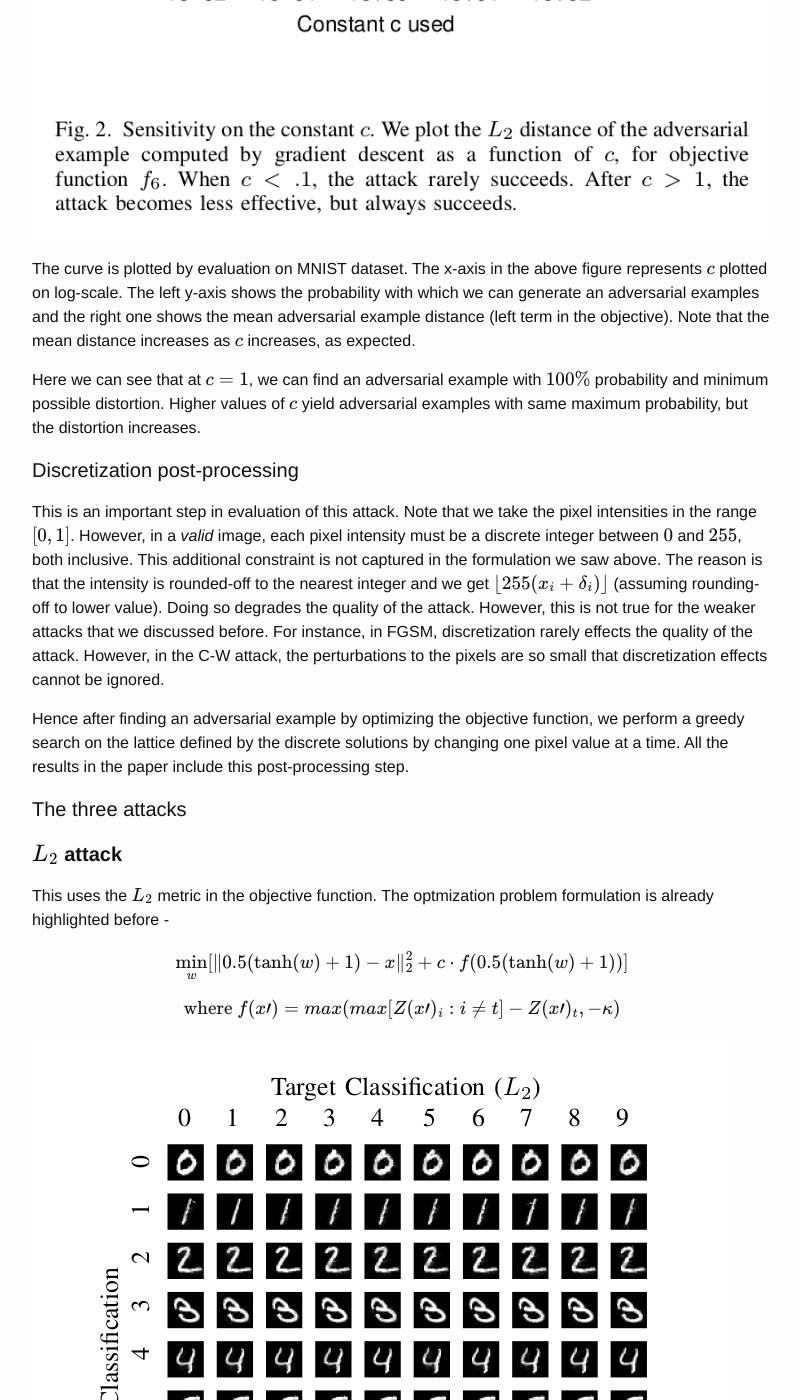
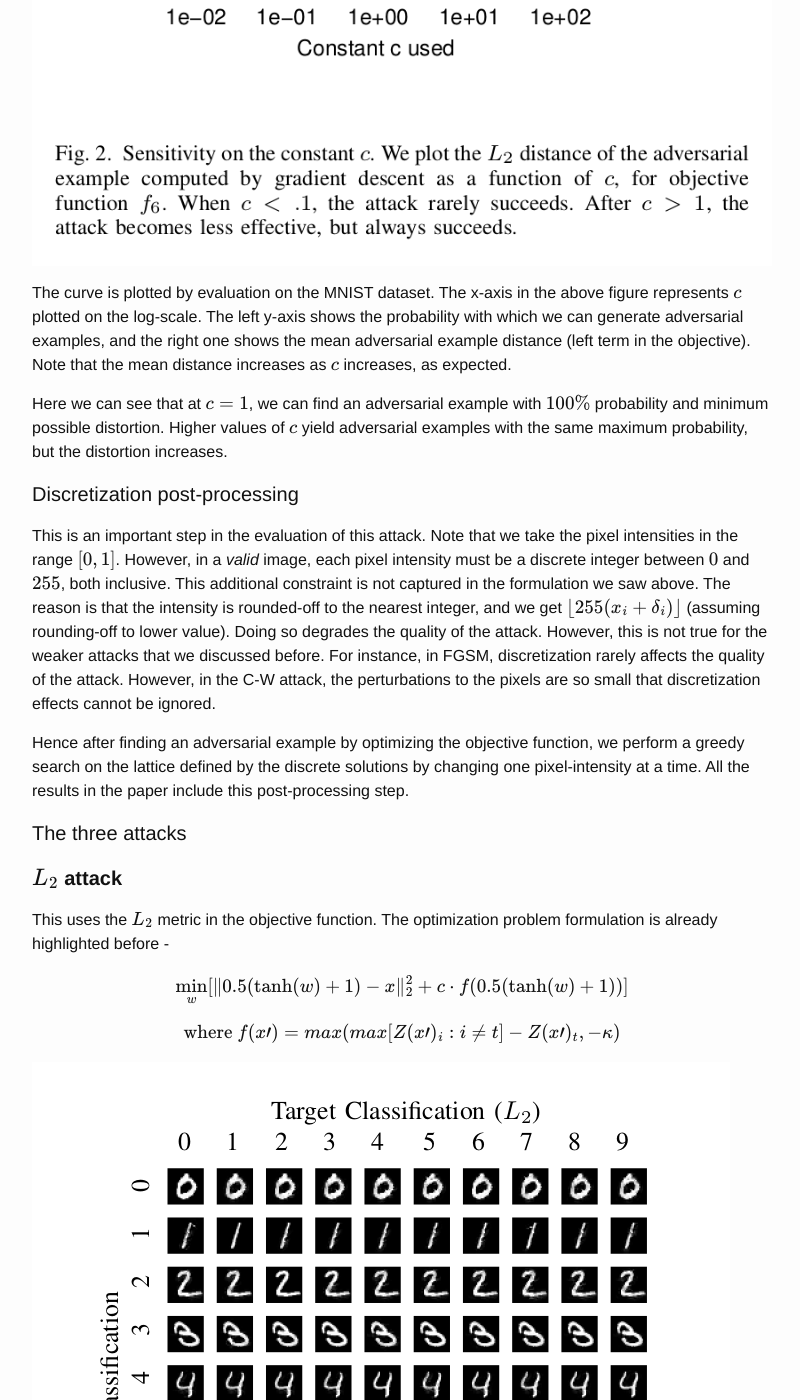
Before and after one commit to aarl-ieee-nitk/aarl-ieee-nitk.github.io, a Jekyll site: the page built from _posts/2020-04-09-Survey-on-Adversarial-attacks-and-defenses.md, in a window 1280 px wide and 1400 px high, scrolled down 29333 px. Shown: the whole window, without its empty margins (238-1038 px from the left). Built offline with Jekyll 4.4.1, drawn with Linux system fonts in a browser that asks for light colours; formulas are drawn with MathJax 3; some of the changed text lies outside the part shown.

Commit message:
fixed grammatical errors

````diff
--- a/_posts/2020-04-09-Survey-on-Adversarial-attacks-and-defenses.md
+++ b/_posts/2020-04-09-Survey-on-Adversarial-attacks-and-defenses.md
@@ -432,19 +432,19 @@
 
 There are generally two approaches for this -
 
-1. Construct proofs for an lower bound on the robustness. This means to ensure that the network will at least perform as good as some lower limit. In the context of images, this corresponds to giving some guarantee that if the input is perturbed at most by some amount, the output will still be classified correctly.
+1. Construct proofs for a lower bound on the robustness. This means to ensure that the network will at least perform as good as some lower limit. In the context of images, this corresponds to giving some guarantee that if the input is perturbed at most by some amount, the output will still be classified correctly.
 
 2. Demonstrate attacks for an upper bound on the robustness. This corresponds to introducing an attack that successfully breaks a defense system, thereby putting an upper bound on the performance.
 
 Coming up with the proofs for the first method is difficult. Many times, it might be easier to come up with strong attacks and use them as benchmarks for evaluation. This paper does the same - It breaks defensive distillation by the second approach.
 
-The attack method introduced in this paper is perhaps the strongest of all we discussed before. Carlini-Wagner attack is the first to generate adversarial examples for ImageNet. All the other attack methods fail to produce "neat" adversarial examples either due to the maximum limiting perturbation allowed or computational expense. This method even works against Defensive Distillation, while all the other attacks discussed above fail, getting their success rate decreased from $95\%$ to $0.5\%$. However, this attack gets a success rate of $100\%$ on distilled as well as undistilled Neural Nets!
+The attack method introduced in this paper is perhaps the strongest of all we discussed before. The Carlini-Wagner attack is the first to generate adversarial examples for ImageNet. All the other attack methods fail to produce "neat" adversarial examples either due to the maximum limiting perturbation allowed or computational expense. This method even works against Defensive Distillation, while all the other attacks discussed above fail, getting their success rate decreased from $95\%$ to $0.5\%$. However, this attack gets a success rate of $100\%$ on distilled as well as undistilled Neural Nets!
 
-Carlini-Wagner give three forms of the attack, differing in the $L_p$ norms, which measure the distance between pixels -
+Carlini-Wagner gives three forms of the attack, differing in the $L_p$ norms, which measure the distance between pixels -
 
 * $L_0$ distance corresponds to the number of pixels that have been altered in the image.
 
-* $L_2$ corresponds to the Eucledian distance between the images - squaring all the pixel-values, summing, and taking square root.
+* $L_2$ corresponds to the Euclidean distance between the images - squaring all the pixel-values, summing, and taking the square root.
 
 * $L_\infty$ measures the maximum difference between any two pixels in the images. Informally, it means that no pixel is allowed to change beyond an upper limit.
 
@@ -456,7 +456,7 @@
 
 $$\text{and }x+n \; \epsilon \; [0, 1]^n$$
 
-It means for an input image $x$, find a perturbation $\delta$ such that it minimizes $D$, as measured by an $L_p$ norm metric (three of them discussed above). This is subject to that the network/classifier $C$ classifies the perturbed image into the target class $t$, and the perturbed pixel still lies in the valid range (0 and 1 correspond to 0 and 255 normalized pixel-values respectively). The first condition lets source-target misclassification and the second makes sure that the image is still valid with respect to the input distribution.
+It means for an input image $x$, find a perturbation $\delta$ such that it minimizes $D$, as measured by an $L_p$ norm metric (three of them discussed above). This is subject to that the network/classifier $C$ classifies the perturbed image into the target class $t$, and the perturbed pixel still lies in the valid range (0 and 1 correspond to 0 and 255 normalized pixel-values respectively). The first condition lets source-target misclassification, and the second makes sure that the image is still valid with respect to the input distribution.
 
 Let us divide the optimization problem into three parts -
 
@@ -470,7 +470,7 @@
 
 Here $Z$ are the output logits of the network.
 
-**II**. Now, instead of using the constraint version
+**II**. Now, instead of using the constraint version -
 
 $$\min_{\delta} D(x, x+\delta)$$
 
@@ -496,29 +496,29 @@
 
 $$\text{where } f(x\prime)=max(max[Z(x\prime)_{i}: i \neq t] - Z(x\prime)_{t}, -\kappa)$$
 
-The left term in the minimization objective denotes the similarity between the original and perturbed samples, with the distance measured in $L_2$ norm. The right term is the objective function $f$ on the perturbed image that ensures the first condition ($f$ is negative or $0$ if the target class is $t$). The second condition is satisfied implicitly by the change of variables (due to the range of $\tanh$). The constant $\kappa$ is a tuning parameter denoting the confidence with which the input is misclassified. If its magnitude is large, the output logits for class $t$ should be large as compared to the output logits of all other classes, therby forcing the network to find an adversarial example with higher confidence.
+The left term in the minimization objective denotes the similarity function between the original and perturbed samples, with the distance measured in $L_2$ norm. The right term in the objective function ensures the first condition ($f$ is negative or $0$ if the target class is $t$). The second condition is satisfied implicitly by the change of variables (due to the range of $\tanh$). The constant $\kappa$ is a tuning parameter denoting the confidence with which the input is misclassified. If its magnitude is large, the output logits for class $t$ should be large as compared to the output logits of all other classes, thereby forcing the network to find an adversarial example with higher confidence. Metaphorically, the first term denotes **distance**, and the second term denotes **confidence**.
 
 Finally, the whole objective minimizes the distortion, simultaneously misclassifying the original input to some target class. The trade-off between the two parts of the objective is steered by the constant $c$. Now, how to choose $c$?
 
-If $c$ is large, gradient descent (or modified Adam updates) takes steps in an overly-greedy manner forcing the whole minimization procedure dominated by the second term, and ignoring the distance loss fucntion. This would lead to the adversarial example being too different from the original one and hence sub-optimal solutions. However, if $c$ is very small (close to $0$), gradient descent would not be able to make any progress and we won't find any adversarial examples. For a fixed constant $c$ to be useful, it is important that the two terms in the objective ($D$ and $f$) should remain approximately equal. So we use modified binary search for finding the suitable $c$. We start with a small $c$ value, say $0.01$, plug it into the objective and run $10,000$ steps of gradient descent with Adam optimizer to find the adversarial example. Repeating this process by doubling the value of $c$, we get the following curve -
+If $c$ is large, gradient descent (or modified Adam updates) takes steps in an overly-greedy manner forcing the whole minimization procedure dominated by the second term and ignoring the distance loss function. This would lead to the adversarial example being too different from the original one and hence sub-optimal solutions. However, if $c$ is very small (close to $0$), gradient descent would not be able to make any progress, and we won't find any adversarial examples. For a fixed constant $c$ to be useful, it is important that the two terms in the objective ($D$ and $f$) should remain approximately equal. So we use a modified binary search for finding the suitable $c$. We start with a small $c$ value, say $0.01$, plug it into the objective, and run $10,000$ steps of gradient descent with Adam optimizer to find the adversarial example. Repeating this process by doubling the value of $c$, we get the following curve -
 
 ![choosing c](/assets/adv/choosing_c.png)
 
-The curve is plotted by evaluation on MNIST dataset. The x-axis in the above figure represents $c$ plotted on log-scale. The left y-axis shows the probability with which we can generate an adversarial examples and the right one shows the mean adversarial example distance (left term in the objective). Note that the mean distance increases as $c$ increases, as expected.
+The curve is plotted by evaluation on the MNIST dataset. The x-axis in the above figure represents $c$ plotted on the log-scale. The left y-axis shows the probability with which we can generate adversarial examples, and the right one shows the mean adversarial example distance (left term in the objective). Note that the mean distance increases as $c$ increases, as expected.
 
-Here we can see that at $c=1$, we can find an adversarial example with $100\%$ probability and minimum possible distortion. Higher values of $c$ yield adversarial examples with same maximum probability, but the distortion increases.
+Here we can see that at $c=1$, we can find an adversarial example with $100\%$ probability and minimum possible distortion. Higher values of $c$ yield adversarial examples with the same maximum probability, but the distortion increases.
 
 #### <a name="discretization"></a>Discretization post-processing
 
-This is an important step in evaluation of this attack. Note that we take the pixel intensities in the range $[0, 1]$. However, in a *valid* image, each pixel intensity must be a discrete integer between $0$ and $255$, both inclusive. This additional constraint is not captured in the formulation we saw above. The reason is that the intensity is rounded-off to the nearest integer and we get $\lfloor 255(x_i+\delta_i) \rfloor$ (assuming rounding-off to lower value). Doing so degrades the quality of the attack. However, this is not true for the weaker attacks that we discussed before. For instance, in FGSM, discretization rarely effects the quality of the attack. However, in the C-W attack, the perturbations to the pixels are so small that discretization effects cannot be ignored.
+This is an important step in the evaluation of this attack. Note that we take the pixel intensities in the range $[0, 1]$. However, in a *valid* image, each pixel intensity must be a discrete integer between $0$ and $255$, both inclusive. This additional constraint is not captured in the formulation we saw above. The reason is that the intensity is rounded-off to the nearest integer, and we get $\lfloor 255(x_i+\delta_i) \rfloor$ (assuming rounding-off to lower value). Doing so degrades the quality of the attack. However, this is not true for the weaker attacks that we discussed before. For instance, in FGSM, discretization rarely affects the quality of the attack. However, in the C-W attack, the perturbations to the pixels are so small that discretization effects cannot be ignored.
 
-Hence after finding an adversarial example by optimizing the objective function, we perform a greedy search on the lattice defined by the discrete solutions by changing one pixel value at a time. All the results in the paper include this post-processing step.
+Hence after finding an adversarial example by optimizing the objective function, we perform a greedy search on the lattice defined by the discrete solutions by changing one pixel-intensity at a time. All the results in the paper include this post-processing step.
 
 #### <a name="three-attacks"></a>The three attacks
 
 #### <a name="L-2"></a>**$L_2$ attack**
 
-This uses the $L_2$ metric in the objective function. The optmization problem formulation is already highlighted before -
+This uses the $L_2$ metric in the objective function. The optimization problem formulation is already highlighted before -
 
 $$\min_{w} [\lVert0.5(\tanh(w)+1)-x\rVert^2_2 + c \cdot f(0.5(\tanh(w)+1))]$$
 
@@ -528,19 +528,19 @@
 
 ![L2 attack on CIFAR10](/assets/adv/l2_ci.png)
 
-This shows the $L_2$ attack on the MNIST and CIFAR10 dataset. In MNIST, the only case where one would find a little visual difference between the original and the adversarial digit is when the source is $7$ and target is $6$. For CIFAR10, there is no visual distinction from the baseline image.
+This shows the $L_2$ attack on the MNIST and CIFAR10 dataset. In MNIST, the only case where one would find a little visual difference between the original and the adversarial digit is when the source is $7$, and the target is $6$. For CIFAR10, there is no visual distinction from the baseline image.
 
-The other two norms are not straight-forward as $L_2$ and rquire some bells and whistles to work.
+The other two norms are not straight-forward as $L_2$ and require some bells and whistles to work.
 
 #### <a name="L-0"></a>**$L_0$ attack**
 
-The $L_0$ metric is non-differentiable, hence cannot be used directly for gradient descent procedure. $L_0$ measure the distance in terms of the number of pixels that have different intensities in the two examples. Hence we use an iterative algorithm that starts from the whole set of pixels that could be modified, make an $L_2$ attack on the pixels, and then freeze the pixels which produce a distortion that does effects the output less than some threshold amount. This is then repeated until we find a minimal set of pixel, perturbing which will change the output class the most.
+The $L_0$ metric is non-differentiable, hence cannot be used directly for gradient descent procedure. $L_0$ measure the distance in terms of the number of pixels that have different intensities in the two examples. Hence we use a shrinking iterative algorithm that starts from the whole set of pixels that could be modified, makes an $L_2$ attack on the input image, and then freezes the pixels modifying, which affects the output by less than some specified amount. This is then repeated until we find a minimal set of pixels, and perturbing, which will change the output class the most.
 
 ![L0 attack on MNIST](/assets/adv/l0_mn.png)
 
 ![L0 attack on CIFAR10](/assets/adv/l0_ci.png)
 
-As we can see, for MNIST, this method produces images with more distortions as compared to the $L_2$, but still the adversarial examples are not so different. The result is same as the previous for CIFAR10.
+As we can see, for MNIST, this method produces images with more distortions as compared to the $L_2$, but still, the adversarial examples are not so different. The result is the same as the previous for CIFAR10.
 
 #### <a name="L-inf"></a>**$L_{\infty}$ attack**
 
@@ -554,32 +554,32 @@
 
 $$\min_{\delta} [\sum_i[max((\delta_i-\tau), 0)] + c \cdot f(x+\delta)]$$
 
-Here, all the pixels having intensity more than $\tau$ are penalized. This prevents oscillations as all the large values are penalized.
+Here, all the pixels having intensities more than $\tau$ are penalized. This prevents oscillations as all the large values are penalized.
 
 ![L_inf attack on MNIST](/assets/adv/linf_mn.png)
 
 ![L_inf attack on CIFAR10](/assets/adv/linf_ci.png)
 
-The perturbations are noticable on the MNIST dataset, but still are recognizable as their original classes. Attack on CIFAR10 has no visual difference from the baseline input. **On the ImageNet dataset, $L_{\infty}$ attack produces so small perturbations that it is possible to change the clssification of the input into any desirable class by changing just the lowest bit of each pixel**, a change that would be impossible to detect visually.
+The perturbations are noticeable on the MNIST dataset, but still are recognizable as their original classes. Attack on CIFAR10 has no visual difference from the baseline input. **On the ImageNet dataset, $L_{\infty}$ attack produces such small perturbations that it is possible to change the classification of the input into any desirable class by changing just the lowest bit of each pixel**, a change that would be impossible to detect visually.
 
 ```
 It is interesting to note that in all the three attacks on MNIST,
-the worst case distortion is when source class in 7 and target class in 6.
+the worst-case distortion is when source class in 7 and target class in 6.
 ```
 
-Attack evaluations also show that as the learning task becomes more difficult, other methods produce worse result, while C-W attack performs even better.
+Attack evaluations also show that as the learning task becomes more difficult, other methods produce a worse result, while the C-W attack performs even better.
 
 #### <a name="synth-digits"></a>Generating Synthetic digits
 
 ![synth_digit](/assets/adv/synth.png)
 
-This is an interesting experiment carried out to show the strength of this attack. We start from a completely black or white image and apply the three distance metrics to successfully classify the image in each of the ten target classes. We can see the amount of perturbation required to misclassify the blank images to any target class is almost negligible! Here all the black images were initially classified as $1$ and all white images as $8$, hence they require no change.
+This is an interesting experiment carried out to show the strength of this attack. We start from a completely black or white image and apply the three distance metrics to successfully classify the image in each of the ten target classes. We can see the amount of perturbation required to misclassify the blank images to any target class is almost negligible! Here all the black images were initially classified as $1$ and all the white images as $8$, hence they require no change.
 
-A similar experiment is carried out by [Papernot et al. 2016](#jsma). However, with their attack, one can easily recognize the target digit for class 0, 2, 3, and 5.
+A similar experiment is carried out by [Papernot et al. 2016](#jsma). However, with their attack, one can easily recognize the target digit for classes $0$, $2$, $3$, and $5$.
 
 #### <a name="dd-evaluation"></a>Evaluating Defensive Distillation
 
-As shown in the paper, these attacks have a success rate of $100\%$, even for defensively distilled networks. Distillation adds almost no value over the undistilled networks - $L_0$ and $L_2$ attacks perform slightly worse and $L_{\infty}$ performs approximately the same.
+As shown in the paper, these attacks have a success rate of $100\%$, even for defensively distilled networks. Distillation adds almost no value over the undistilled networks - $L_0$ and $L_2$ attacks perform slightly worse, and $L_{\infty}$ performs approximately the same.
 
 Following are some key points in the paper which explain the failure of Defensive Distillation -
 
@@ -587,7 +587,7 @@
 
 *The key insight here is that by training to match the first network, we will hopefully avoid overfitting against any of the training data. If the reason that neural networks exist is that neural networks are highly non-linear and have “blind spots” [[46](https://arxiv.org/pdf/1312.6199.pdf)] where adversarial examples lie, then preventing this type of over-fitting might remove those blind spots.*
 
-*In fact, as we will see later, defensive distillation does not remove adversarial examples. One potential reason this may occur is that others [[11](https://arxiv.org/pdf/1412.6572.pdf)] have argued the reason adversarial examples exist is not due to blind spots in a highly non-linear neural network, but due only to the locally-linear nature of neural networks. This so-called linearity hypothesis appears to be true [[47](https://ieeexplore.ieee.org/document/8093865)], and under this explanation it is perhaps less surprising that distillation does not increase the robustness of neural networks.*
+*In fact, as we will see later, defensive distillation does not remove adversarial examples. One potential reason this may occur is that others [[11](https://arxiv.org/pdf/1412.6572.pdf)] have argued the reason adversarial examples exist is not due to blind spots in a highly non-linear neural network, but due only to the locally-linear nature of neural networks. This so-called linearity hypothesis appears to be true [[47](https://ieeexplore.ieee.org/document/8093865)], and under this explanation, it is perhaps less surprising that distillation does not increase the robustness of neural networks.*
 
 """
 
@@ -595,17 +595,17 @@
 
 ![Effect of temperature in mean adversarial distance](/assets/adv/effect_of_temp.png)
 
-Here we see that there is no positive correlation between the distillation temperature and the mean adversarial distance (as observed in the weaker attacks). Note that the latter measures the robustness of the networks (expected value of the radius is the mean adversarial distance). In fact, the correlation coefficient is negative. This suggest that increasing the temperature does not increase the robustness, instead it only causes the previous weaker attacks to fail more often.
+Here we see that there is no positive correlation between the distillation temperature and the mean adversarial distance (as observed in the weaker attacks). Note that the latter measures the robustness of the networks (expected value of the radius is the mean adversarial distance). In fact, the correlation coefficient is negative. This suggests that increasing the temperature does not increase the robustness; instead, it only causes the previous weaker attacks to fail more often.
 
 #### <a name="transferability"></a>Breaking Defensive Distillation again with Transferability!
 
-We demonstrated that C-W attack successfully work against distilled network. But can it be that an adversarial example created from an undistilled network fails (or transfers to) a distilled network? **YES!!**
+We demonstrated that the C-W attack successfully works against the distilled network. But can it be that an adversarial example created from an undistilled network fails (or transfers to) a distilled network? **YES!!**
 
-Recall that this is the Transferability property of adversarial examples as discussed in [Szegdey et al. 2014](#lbfgs). This is achieved by generating *high-confidence* adversarial examples on a standard model. Remember the constant $\kappa$ in the objective function?
+Recall that this is the Transferability property of adversarial examples, as discussed in [Szegdey et al. 2014](#lbfgs). This is achieved by generating *high-confidence* adversarial examples on a standard model. Remember the constant $\kappa$ in the objective function?
 
 $$f(x\prime)=max(max[Z(x\prime)_{i}: i \neq t] - Z(x\prime)_{t}, -\kappa)$$
 
-Increasing this $\kappa$ value forces the network to find adversarial examples with *higher-confidence*. What is means is that the adversarial example should not barely cross the boundary and enter into the target class (or another random class in case of untargetted attacks), instead **it should be classified to the target class with high probability**.
+Increasing this $\kappa$ value forces the network to find adversarial examples with *higher-confidence*. What is means is that the adversarial example should not barely cross the boundary and enter into the target class (or another random class in case of untargeted attacks); instead **it should be classified to the target class with high probability**.
 
 There are two experiments for testing this hypothesis -
 
@@ -621,13 +621,13 @@
 
 ![transfer to a distilled model](/assets/adv/transfer_2.png)
 
-The setup here is same as the previous, with a difference that now that second model is trained using Defensive Distillation. **Again we find that adversarial examples do transfer**. Interestingly, here the probability reaches $1$ at $\kappa = 40$.
+The setup here is the same as the previous, with a difference that now that the second model is trained using Defensive Distillation. **Again, we find that adversarial examples do transfer**. Interestingly, here the probability reaches $1$ at $\kappa = 40$.
 
 #### <a name="conclusion-cw"></a>Conclusion
 
-Finally, this work tells us how easy it can be fail powerful models, not only in Deep Learning, but in all of Machine Learning. And this can be possible with extremely minute perturbations, as we saw, which are almost undetectable to human eye (or least the distortion is not so much that it would be classified incorrectly by humans). The attacker need not even have complete access to the network. It can generate adversarial examples on its own network and use then on the victim network. Thanks to Transferability :P.
+Finally, this work tells us how easy it can be to fail powerful models, not only in Deep Learning but in all of Machine Learning. And this can be possible with extremely minute perturbations, as we saw, which are almost undetectable to the human eye (or least the distortion is not so much that it would be classified incorrectly by humans). The attacker need not even have complete access to the network. It can generate adversarial examples on its own network and use then on the victim network. Thanks to Transferability :P.
 
-This work also suggests that even though Defensive Distillation is able to block the flow of gradients, it is not *immune* to stronger attacks, like the ones discussed here. Hence while proposing a defense system or before deploying models, we should take care of three things -
+This work also suggests that even though Defensive Distillation can *block* the flow of gradients, it is not *immune* to stronger attacks, like the ones discussed here. Hence while proposing a defense system or before deploying models, we should take care of three things -
 
 * The defense system **should** increase the robustness of the model, as measured by the mean adversarial distance.
 
````
Also changed, not shown: other parts of _posts/2020-04-09-Survey-on-Adversarial-attacks-and-defenses.md (+1 -1 lines).
